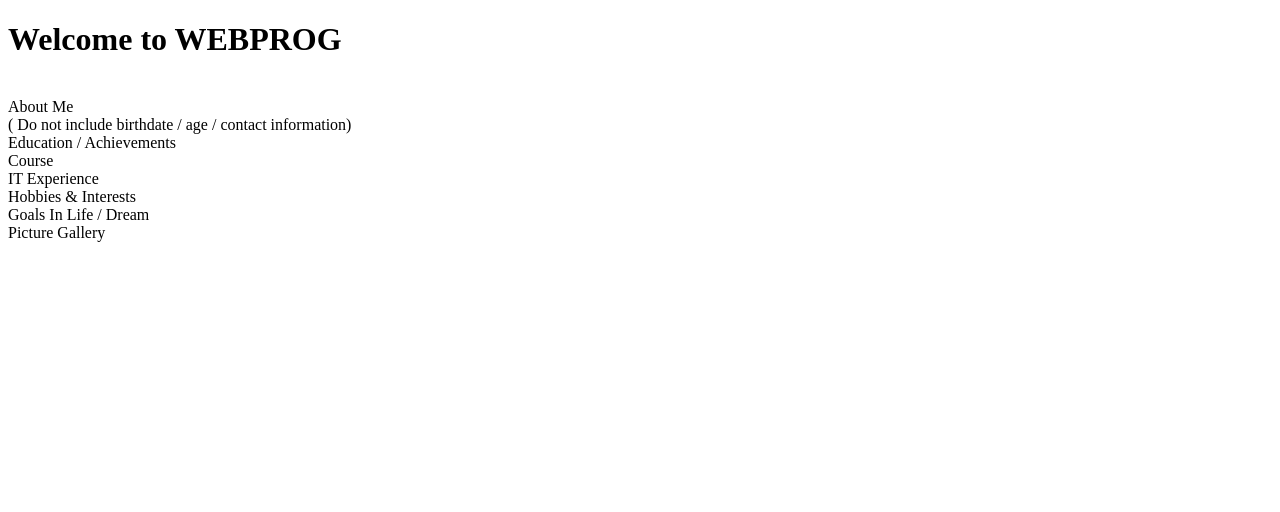
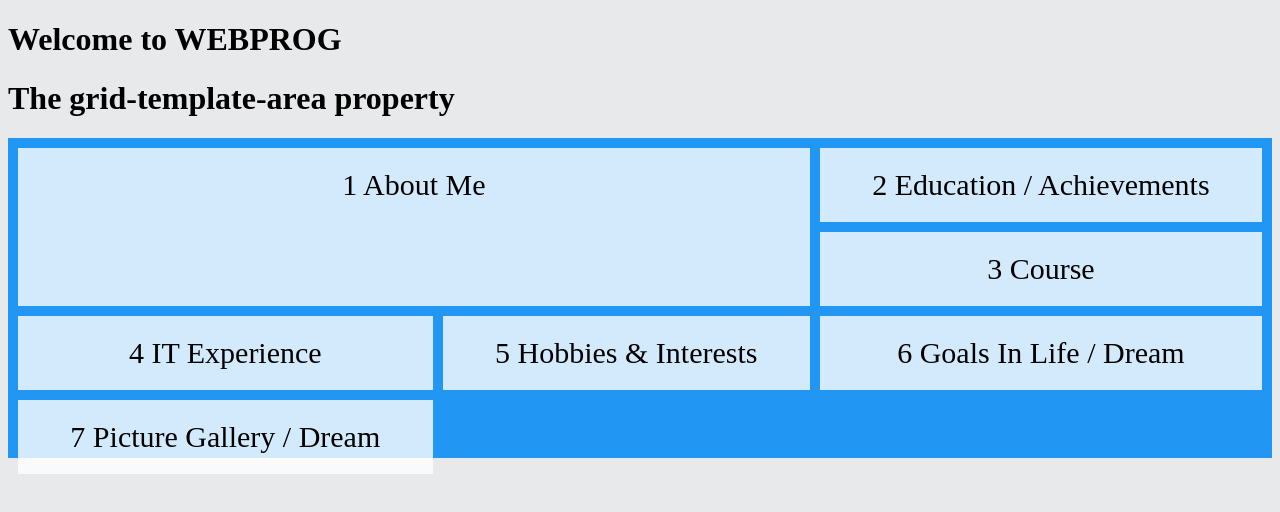
Before and after one commit to smmigrino/WEBPROG-Introduction, a plain HTML site: page intro/index.html in a window 1280 px wide. Drawn offline with Linux system fonts and the light colour scheme.

Commit message:
css-grid

```diff
--- /dev/null
+++ b/intro/css/css-grid.css
@@ -0,0 +1,21 @@
+
+body {
+  background-color:#E7E9EB;
+}
+#myDIV {
+  height:300px;
+  display: grid;
+  gap: 10px;
+  background-color: #2196F3;
+  padding: 10px;
+  grid-template-areas: 'myArea myArea .' 'myArea myArea .';
+}
+#myDIV div {
+  background-color: rgba(255, 255, 255, 0.8);
+  text-align: center;
+  padding: 20px 0;
+  font-size: 30px;
+}
+.item1 {
+  grid-area: myArea;
+}
--- a/intro/index.html
+++ b/intro/index.html
@@ -1,24 +1,26 @@
 <!DOCTYPE html>
 <html>
 <head>
+    <link rel="stylesheet" href="css/css-grid.css?version=0.1">
+
 <title>Intro</title>
 </head>
 <body>
 
 <h1>Welcome to WEBPROG</h1>
-<p>
 
-<br>About Me
-<br>( Do not include birthdate / age / contact information)
-<br>Education / Achievements
-<br>Course
-<br>IT Experience
-<br>Hobbies & Interests
-<br>Goals In Life / Dream
-<br>Picture Gallery
 
-</p>
+<h1> The grid-template-area property </h1>
 
-<br>
+<div id="myDIV">
+    <div class="item1">1 About Me</div>
+    <div class="item2">2 Education / Achievements</div>
+    <div class="item3">3 Course</div>
+    <div class="item4">4 IT Experience</div>
+    <div class="item5">5 Hobbies & Interests</div>
+    <div class="item6">6 Goals In Life / Dream</div>
+    <div class="item6">7 Picture Gallery / Dream</div>
+  </div>
+
 </body>
 </html>
```
